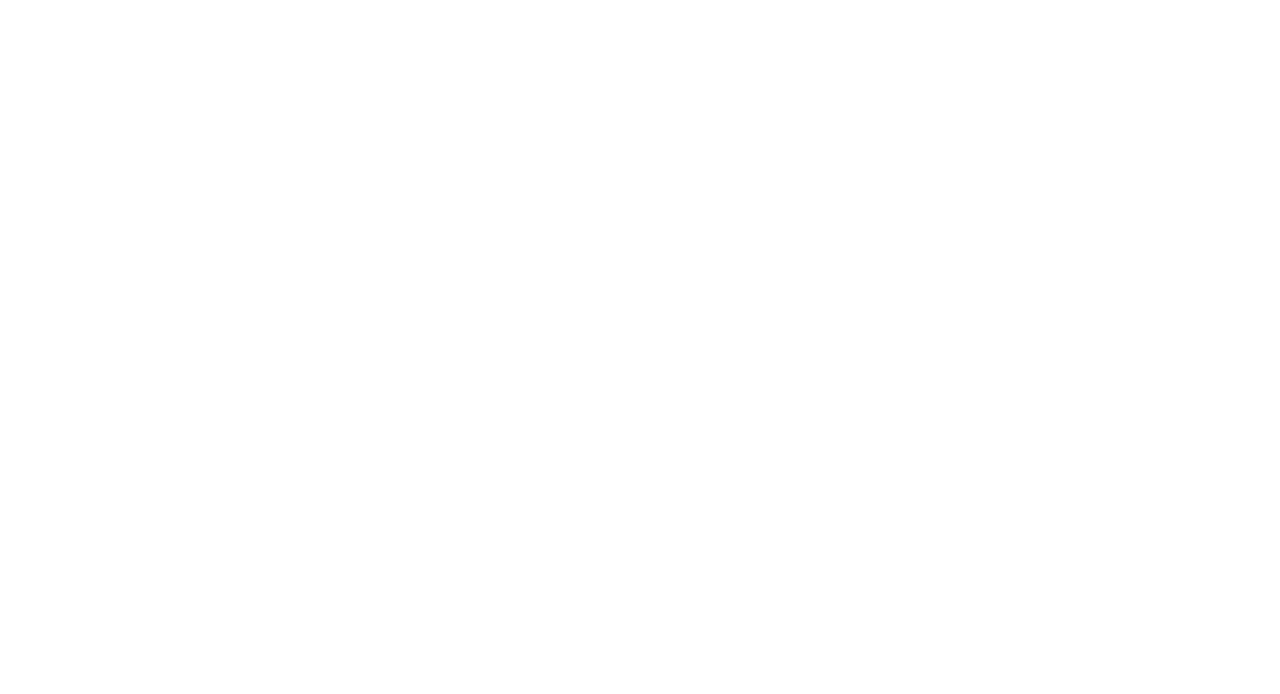
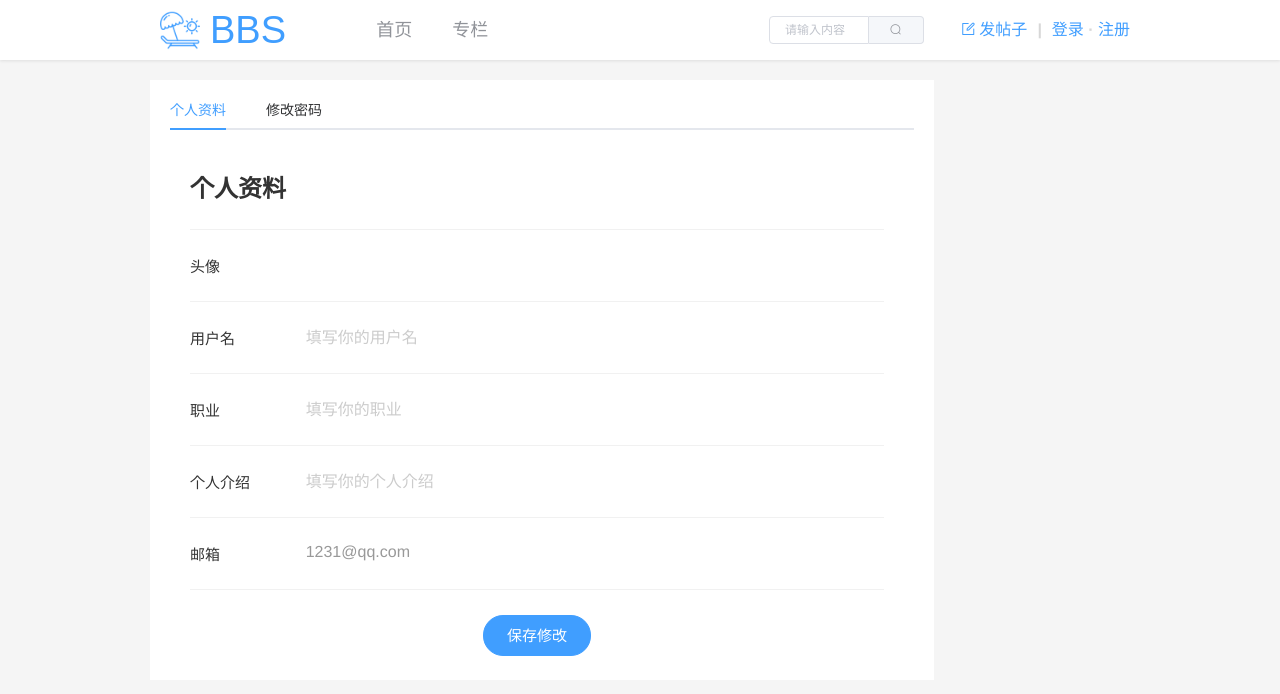
Before and after one commit to hinsenoo/travel-bbs, a Vue app: page /setting in a window 1280 px wide. Shown: the top 694 px of the page. Built offline with nearby package versions, Linux system fonts and the light colour scheme.

Commit message:
设置页面

```diff
--- a/src/assets/scss/reset.scss
+++ b/src/assets/scss/reset.scss
@@ -6,9 +6,11 @@ body,div,p,h1,h2,h3,h4,h5,h6,ul,li,dl,dt,a,input,button,textarea,select{
 html,body{
   font-family:Helvetica Neue,Helvetica,Arial,Microsoft Yahei,Hiragino Sans GB,Heiti SC,WenQuanYi Micro Hei,sans-serif;
   color: #333333;
-  background-color: #ffffff;
+  background-color: #F5F5F5;
   min-width: 1226px;
   font-size: 12px;
+  width: 100%;
+  height: 100%;
 }
 a{
   text-decoration: none;
--- a/src/pages/index.vue
+++ b/src/pages/index.vue
@@ -411,7 +411,7 @@
                     .el-tab-pane{
                         .content-list{
                             width: 97%;
-                            height: 1000px;
+                            // height: 1000px;
                             // border: 1px solid black;
                             .content-listNews{
                                 padding: 18px 0px;
--- a/src/pages/personal.vue
+++ b/src/pages/personal.vue
@@ -97,8 +97,11 @@
             // 编辑资料
             toSetting(){
                 this.$emit('index',0);
-                this.$router.push('/setting/1');
+                this.$router.push('/setting');
             },
+            handleClick(){
+
+            }
         }
     }
 </script>
--- a/src/pages/setting.vue
+++ b/src/pages/setting.vue
@@ -1,15 +1,142 @@
 <template>
-    <div>
-
+    <div class="setting">
+        <div class="container">
+            <div class="content">
+                <el-tabs v-model="activeName" @tab-click="handleClick">
+                    <el-tab-pane label="个人资料" name="first">
+                        <div class="box">
+                            <ul>
+                                <li><h1>个人资料</h1></li>
+                                <li>
+                                    <span>头像</span>
+                                    <!-- TODO: 头像上传 -->
+                                </li>
+                                <li>
+                                    <span>用户名</span>
+                                    <input type="text" v-model="nickName" placeholder="填写你的用户名">
+                                </li>
+                                <li>
+                                    <span>职业</span>
+                                    <input type="text" v-model="userWork" placeholder="填写你的职业">
+                                </li>
+                                <li>
+                                    <span>个人介绍</span>
+                                    <input type="text" v-model="userIntroduce" placeholder="填写你的个人介绍">
+                                </li>
+                                <li>
+                                    <span>邮箱</span>
+                                    <p>1231@qq.com</p>
+                                </li>
+                                <li class="sureButton">
+                                    <el-button type="primary" round>保存修改</el-button>
+                                </li>
+                            </ul>
+                        </div>
+                    </el-tab-pane>
+                    <el-tab-pane label="修改密码" name="second">修改密码</el-tab-pane>
+                </el-tabs>
+            </div>
+        </div>
     </div>
 </template>
 
 <script>
     export default {
-        name: 'setting'
+        name: 'setting',
+        data() {
+            return {
+                activeName: 'first',
+                imageUrl: '',
+                upLoadUrl: '',
+                nickName: '',
+                userWork: '',
+                userIntroduce: '',
+                userEmail: ''
+            };
+        },
+        methods: {
+            handleClick(tab, event) {
+                console.log(tab, event);
+            },
+            handleAvatarSuccess(res, file) {
+                console.log(res, file);
+                this.imageUrl = window.URL.createObjectURL(file.raw);
+            },
+        }
     }
 </script>
 
-<style lang="scss" scoped>
-
+<style lang="scss">
+    .avatar-uploader .el-upload {
+        border: 1px dashed #d9d9d9;
+        border-radius: 6px;
+        cursor: pointer;
+        position: relative;
+        overflow: hidden;
+    }
+    .avatar-uploader .el-upload:hover {
+        border-color: #409EFF;
+    }
+    .avatar-uploader-icon {
+        font-size: 28px;
+        color: #8c939d;
+        width: 178px;
+        height: 178px;
+        line-height: 178px;
+        text-align: center;
+    }
+    .avatar {
+        width: 178px;
+        height: 178px;
+        display: block;
+    }
+    .setting{
+        .container{
+            .content{
+                margin-top: 20px;
+                padding: 10px 20px;
+                box-sizing: border-box;
+                background-color: white;
+                width: 80%;
+                height: 600px;
+                .el-tab-pane{
+                    .box{
+                        ul{
+                            padding: 0 30px 0 20px;
+                            li{
+                                display: flex;
+                                padding: 25px 0;
+                                border-bottom: 1px solid #f1f1f1;
+                                span{
+                                    flex: 1;
+                                    font-size: 15px;
+                                }
+                                input{
+                                    flex: 5;
+                                    font-size: 16px;
+                                    border: 0px;
+                                    color: #999999;
+                                    &::-webkit-input-placeholder {
+                                        /* 修改默认字体颜色 */
+                                        color: #cccccc;
+                                    }
+                                }
+                                p{
+                                    flex: 5;
+                                    font-size: 16px;
+                                    border: 0px;
+                                    color: #999999;
+                                }
+                            }
+                            .sureButton{
+                                display: flex;
+                                justify-content: center;
+                                border: 0;
+                            }
+                        }
+                    }
+                }
+            }
+        }
+    }
 </style>
--- a/src/router.js
+++ b/src/router.js
@@ -36,7 +36,7 @@ export default new Router({
                 },
                 {
                     // 个人页面
-                    path: '/setting/:id',
+                    path: '/setting',
                     name: 'setting',
                     component: () => import('./pages/setting.vue')
                 }
```
Also changed, not shown: src/main.js (+6 -1 lines).
